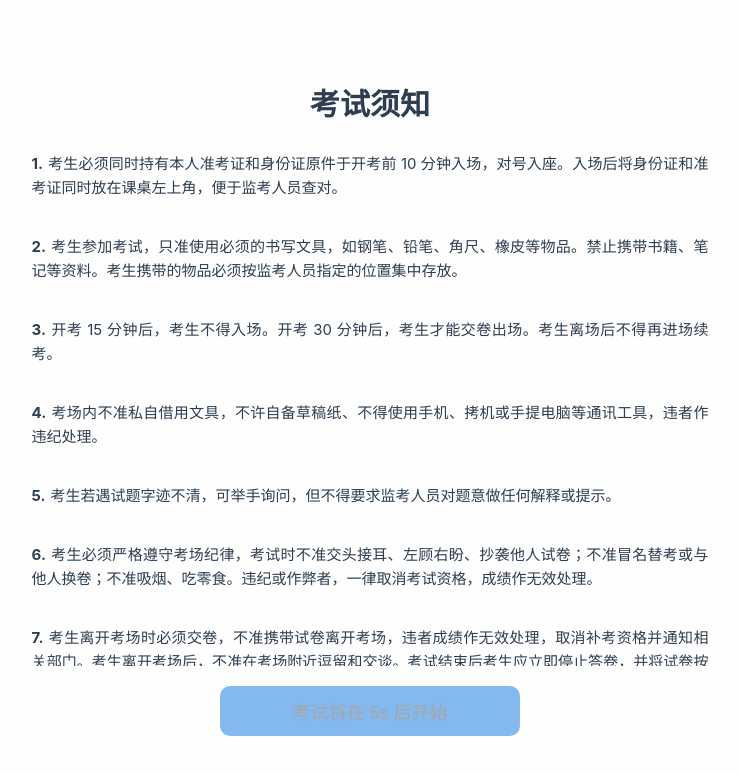
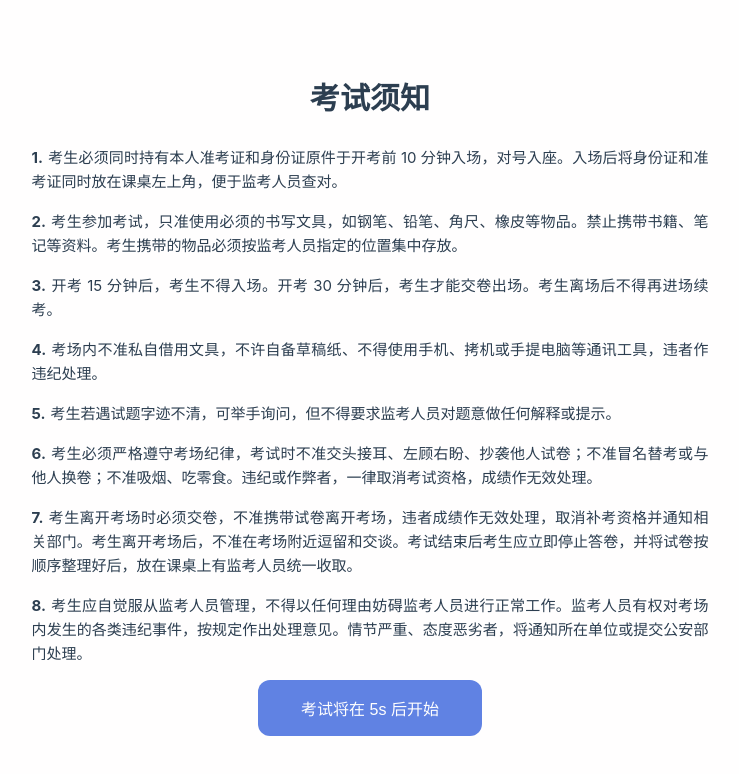
Before and after one commit to leexyuuu/Engineering-Technology, a Vue app in the folder frontend/ai-exam/: page /exam-notice in a window 1280 px wide. Shown: the top 774 px of the page, without its empty margins (270-1009 px from the left). Built offline with nearby package versions, Linux system fonts and the light colour scheme.

Commit message:
ui update

```diff
--- a/frontend/ai-exam/src/components/ExamNotice.vue
+++ b/frontend/ai-exam/src/components/ExamNotice.vue
@@ -161,7 +161,11 @@ body, html {
 .title {
   font-weight: bold;
   font-size: 30px;
-  margin: 0 0 24px 0;
+  line-height: 36px;
+  letter-spacing: 0px;
+  text-align:center;
+  vertical-align: middle;
+  margin-bottom:30px;
 }
 
 .content-text {
@@ -169,11 +173,12 @@ body, html {
 }
 
 .content-item {
-   margin-bottom: 35px;
+   margin-bottom: 16px;
    padding-left: 5%;
    padding-right: 5%;
-    text-align: justify;
+   text-align: justify;
 }
+
 
 .content-index {
   font-weight: bold;
@@ -194,17 +199,18 @@ body, html {
 }
 
 .button {
-  background-color: rgb(80, 157, 234);
+  background-color: #1D4ED8;
   border: none;
-  border-radius: 10px;
-  height: 50px;
-  width:300px;
-  font-size: large;
+  border-radius: 12px;
+  height: 56px;
+  width:224px;
+  font-size: 16px;
+  style:medium;
   color: white;
 }
 
 .countdown-active {
-  color: grey !important;
+  color: white !important;
   opacity: 0.7;
 }
 
```
